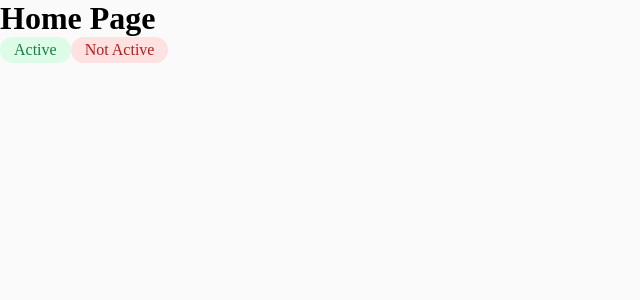
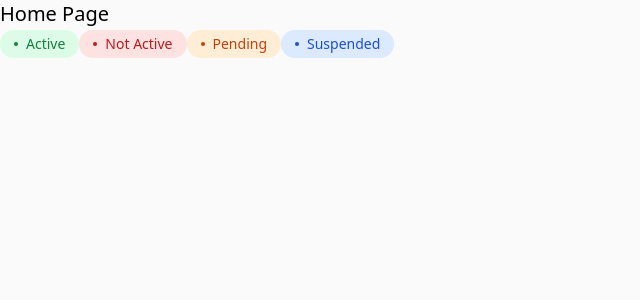
Before and after one commit to StudentVlad5/companies_crm, a Next.js app: page / in a window 1280 px wide. Shown: the top 300 px of the page, without its empty margins (0-640 px from the left). Built offline with nearby package versions, Linux system fonts and the light colour scheme.

Commit message:
add tailwind

```diff
--- a/package.json
+++ b/package.json
@@ -21,8 +21,11 @@
     "@types/node": "^20",
     "@types/react": "^18",
     "@types/react-dom": "^18",
+    "autoprefixer": "^10.4.19",
     "eslint": "^8",
     "eslint-config-next": "14.2.4",
+    "postcss": "^8.4.38",
+    "tailwindcss": "^3.4.4",
     "typescript": "^5"
   }
 }
--- /dev/null
+++ b/postcss.config.js
@@ -0,0 +1,6 @@
+module.exports = {
+  plugins: {
+    tailwindcss: {},
+    autoprefixer: {},
+  },
+}
--- a/src/app/globals.css
+++ b/src/app/globals.css
@@ -1,3 +1,7 @@
+@tailwind base;
+@tailwind components;
+@tailwind utilities;
+
 * {
     box-sizing: border-box;
     padding: 0;
--- a/src/app/layout.tsx
+++ b/src/app/layout.tsx
@@ -1,5 +1,6 @@
 import React from 'react';
 import './globals.css';
+
 
 export default function RootLayout({
   children,
--- a/src/app/page.tsx
+++ b/src/app/page.tsx
@@ -1,12 +1,13 @@
-import ActiveLabel from "@/components/active-label";
-import NotActiveLabel from "@/components/not-active-label";
+import StatusLabel, { Status } from "../components/statusLabel"
 
 export default function Home() {
   return (
     <main>
-      <h1>Home Page</h1>
-      <ActiveLabel>Active</ActiveLabel>
-      <NotActiveLabel>Not Active</NotActiveLabel>
+      <h1 className="text-xl">Home Page</h1>
+      <StatusLabel status={Status.Active}>Active</StatusLabel>
+      <StatusLabel status={Status.NotActive}>Not Active</StatusLabel>
+      <StatusLabel status={Status.Pending}>Pending</StatusLabel>
+      <StatusLabel status={Status.Suspended}>Suspended</StatusLabel>
     </main>
   );
 }
--- a/src/components/active-label.module.css
+++ /dev/null
@@ -1,11 +0,0 @@
-.label {
-    display: inline-flex;
-    padding: 4px 14px;
-    align-items: center;
-    gap: 8px;
-
-    border-radius: 28px;
-    background: #dcfce7;
-
-    color: #15803d;
-}
--- a/src/components/active-label.tsx
+++ /dev/null
@@ -1,9 +0,0 @@
-import React from "react";
-import styles from "./active-label.module.css";
-
-export interface ActiveLabelProps {
-    children : React.ReactNode
-}
-export default function ActiveLabel({ children }: ActiveLabelProps) {
-  return <span className={styles.label}>{children}</span>;
-}
--- a/src/components/not-active-label.module.css
+++ /dev/null
@@ -1,11 +0,0 @@
-.label {
-    display: inline-flex;
-    padding: 4px 14px;
-    align-items: center;
-    gap: 8px;
-
-    border-radius: 28px;
-    background: #fee2e2;
-
-    color: #b91c1c;
-}
--- a/src/components/not-active-label.tsx
+++ /dev/null
@@ -1,9 +0,0 @@
-import React from "react";
-import styles from "./not-active-label.module.css";
-
-export interface NotActiveLabelProps {
-    children : React.ReactNode
-}
-export default function NotActiveLabel({ children }: NotActiveLabelProps) {
-  return <span className={styles.label}>{children}</span>;
-}
--- /dev/null
+++ b/src/components/statusLabel.tsx
@@ -0,0 +1,27 @@
+import React from "react";
+
+export enum Status {
+  Active = "active",
+  NotActive = "notActive",
+  Pending = "pending",
+  Suspended = "suspended"
+}
+
+export interface StatusLabelProps {
+    children : React.ReactNode,
+    status: Status
+}
+export default function StatusLabel({ children, status }: StatusLabelProps) {
+  return   <div
+      className={`inline-flex items-center py-1 px-3.5 rounded-3xl text-sm font-medium ${
+        (status === Status.Active && 'text-green-700 bg-green-100') ||
+        (status === Status.NotActive && 'text-red-700 bg-red-100') ||
+        (status === Status.Pending && 'text-orange-700 bg-orange-100') ||
+        (status === Status.Suspended && 'text-blue-700 bg-blue-100') ||
+        ''
+      }`}
+    >
+      <div className="w-1 h-1 mr-2 rounded-full bg-current" />
+      {children}
+    </div>;
+}
--- /dev/null
+++ b/tailwind.config.js
@@ -0,0 +1,8 @@
+/** @type {import('tailwindcss').Config} */
+module.exports = {
+  content: ["./src/**/*.{js,ts,jsx,tsx}"],
+  theme: {
+    extend: {},
+  },
+  plugins: [],
+};
```
Also changed, not shown: 1 other file (tests, documents, lock files or other folders).
